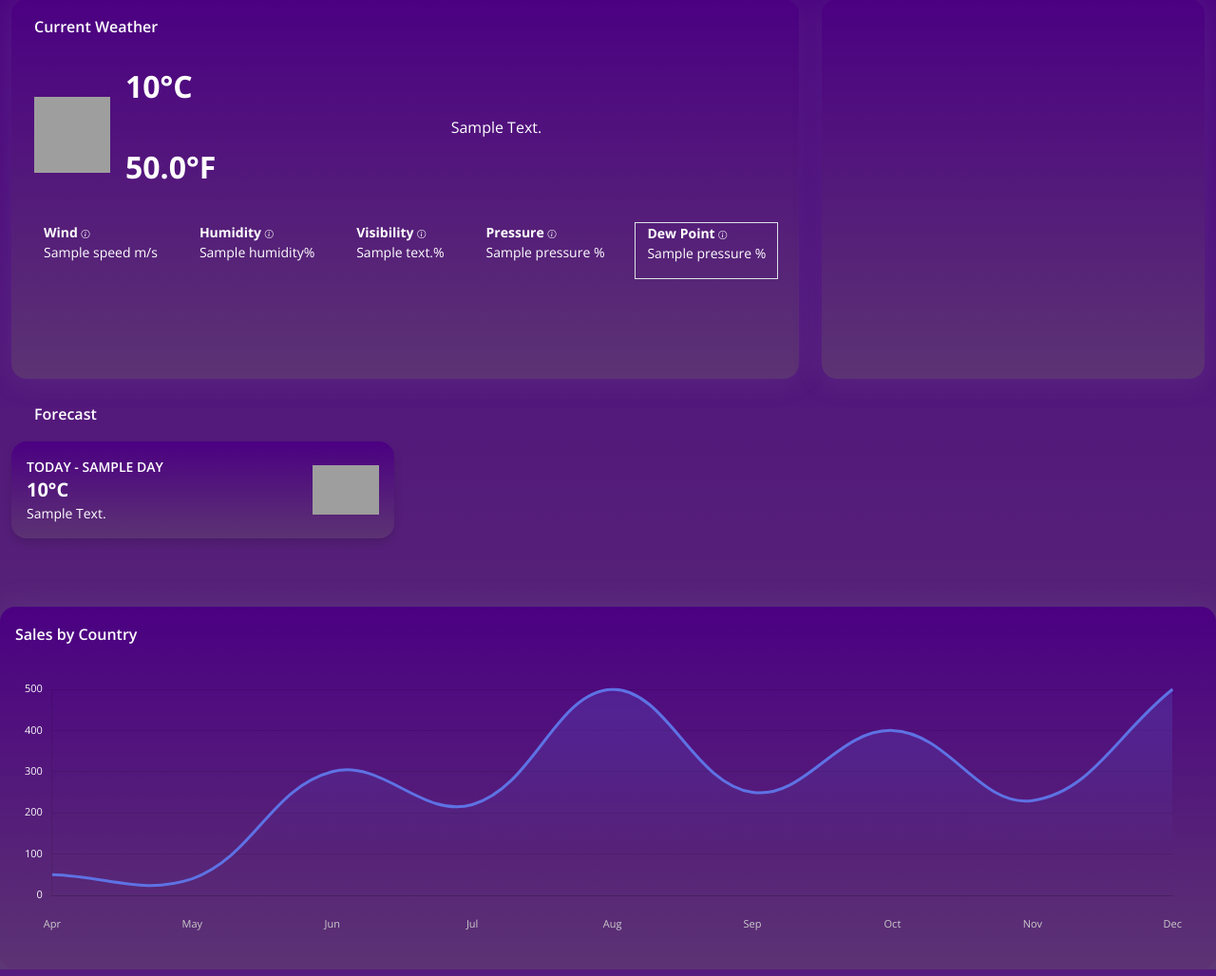
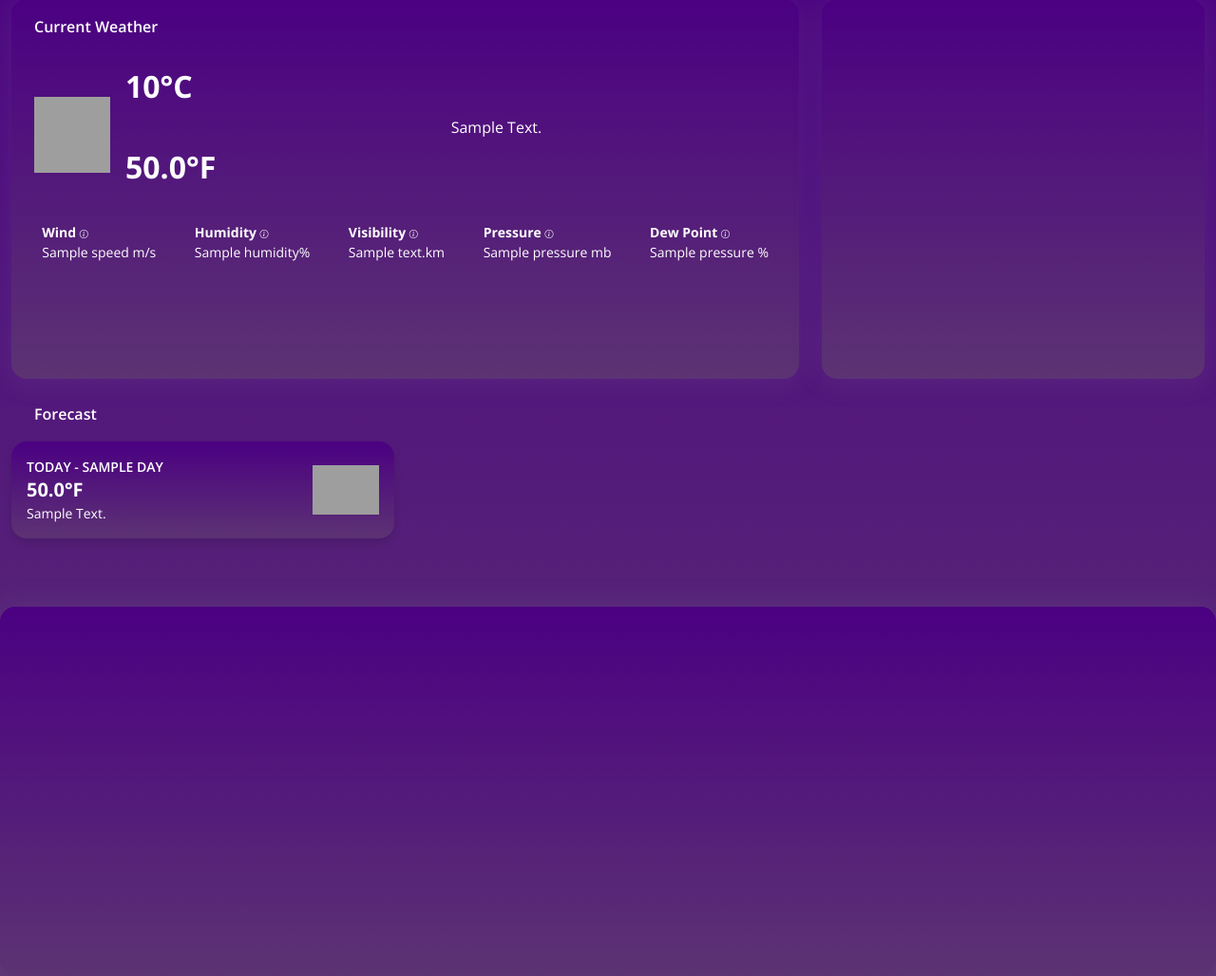
Before and after one commit to AOSEI1001/CS422-Solo-Sprint-1, a Flask app: template templates/dashboard.html in a window 1280 px wide. Shown: the part 106-1134 px from the top of the page at 95% size. Run offline with Flask 3, Linux system fonts and the light colour scheme; the template is opened without the code that fills it: most values are stand-ins (such as "Sample title", 1, 10 or a date in 2020); some libraries are stand-ins or nearby versions; grey boxes are pictures that could not be loaded.

Commit message:
ui update

```diff
--- a/templates/dashboard.html
+++ b/templates/dashboard.html
@@ -114,15 +114,15 @@
                         </div>
                         <div class="col-auto ">
                           <div class="square-content">
-                            <p class="text-sm"><strong>Visibility <i class="bi bi-info-circle icon-small"><br></i></strong> {{ weather_data.visibility }}%</p>
+                            <p class="text-sm"><strong>Visibility <i class="bi bi-info-circle icon-small"><br></i></strong> {{ weather_data.visibility }}km</p>
                           </div>
                         </div>
                         <div class="col-auto ">
                           <div class="square-content">
-                            <p class="text-sm"><strong>Pressure <i class="bi bi-info-circle icon-small"><br></i></strong> {{ weather_data.main.pressure }} %</p>
+                            <p class="text-sm"><strong>Pressure <i class="bi bi-info-circle icon-small"><br></i></strong> {{ weather_data.main.pressure }} mb</p>
                           </div>
                         </div>
-                        <div class="col-auto border">
+                        <div class="col-auto">
                           <div class="square-content">
                             <p class="text-sm"><strong>Dew Point <i class="bi bi-info-circle icon-small"><br></i></strong> {{ weather_data.main.pressure }} %</p>
                           </div>
@@ -156,7 +156,7 @@
                   <div class="d-flex align-items-center">
                     <div>
                       <p class="text-sm mb-0 text-uppercase font-weight-bold">Today - {{ day.day }}</p>
-                      <h5 class="font-weight-bolder mb-0">{{ day.temp | round }}°C</h5>
+                      <h5 class="font-weight-bolder mb-0">{{ (day.temp * 9/5 + 32) |round}}°F</h5>
                       <p class="mb-0 text-sm text-capitalize">{{ day.description }}</p>
                     </div>
                     <div class="ms-auto">
@@ -172,7 +172,7 @@
                 <div class="card-body p-3 text-center">
                   <p class="text-xs mb-1 text-uppercase font-weight-bold opacity-7">{{ day.day }}</p>
                   <img src="https://openweathermap.org/img/wn/{{ day.icon }}@2x.png" style="width: 40px;" alt="icon">
-                  <h6 class="font-weight-bolder mb-0">{{ day.temp | round }}°C</h6>
+                  <h6 class="font-weight-bolder mb-0">{{ (day.temp * 9/5 + 32) |round }}°F</h6>
                 </div>
               </div>
             </div>
@@ -189,12 +189,12 @@
           <div class="card weather-gradient">
             <div class="pb-0 p-3 ">
               <div class="d-flex justify-content-between">
-                <h6 class="mb-2">Sales by Country</h6>
+                <h6 class="mb-2 text-white"><br></h6>
               </div>
             </div>
             <div class="card-body p-3">
               <div class="chart">
-                <canvas id="chart-line" class="chart-canvas" height="300"></canvas>
+                <canvas id="line-chart" class="chart-canvas" style="min-height:300px"></canvas>
               </div>
             </div>
           </div>
@@ -212,88 +212,83 @@
   <script src="{{ url_for('static', filename='js/plugins/perfect-scrollbar.min.js') }}"></script>
   <script src="{{ url_for('static', filename='js/plugins/smooth-scrollbar.min.js') }}"></script>
   <script src="{{ url_for('static', filename='js/plugins/chartjs.min.js') }}"></script>
+  <!-- Github buttons -->
+  <script async defer src="https://buttons.github.io/buttons.js"></script>
+  <!-- Control Center for Soft Dashboard: parallax effects, scripts for the example pages etc -->
+  <script src="{{ url_for('static', filename='js/argon-dashboard.min.js') }}"></script>
+  <!-- Google Maps API -->
+  <script src="https://maps.googleapis.com/maps/api/js?key={{ google_api_key }}&libraries=places,marker"></script>
+
+  <script src="{{ url_for('static', filename='js/location-modal.js') }}"></script>
+  <script src="{{ url_for('static', filename='js/map.js') }}"></script>
+  <!-- Location Modal Script -->
+  <script id="weather-data" type="application/json">
+    {{ weather_data | tojson }}
+  </script>
+    <script id="forecast-json" type="application/json">
+    {{ forecast_raw_data | tojson }}
+  </script>
+
   <script>
-    var ctx1 = document.getElementById("chart-line").getContext("2d");
 
-    var gradientStroke1 = ctx1.createLinearGradient(0, 230, 0, 50);
+    (function() {
+    const forecast = document.getElementById("forecast-json");
 
-    gradientStroke1.addColorStop(1, 'rgba(94, 114, 228, 0.2)');
-    gradientStroke1.addColorStop(0.2, 'rgba(94, 114, 228, 0.0)');
-    gradientStroke1.addColorStop(0, 'rgba(94, 114, 228, 0)');
-    new Chart(ctx1, {
+    try {
+      const forecastData = JSON.parse(forecast.textContent);
+      const cur24hr = forecastData.list.slice(0, 8);
+
+      const labels = cur24hr.map(item => {
+        const dateObj = new Date(item.dt * 1000);
+
+        return dateObj.getHours() + ":00";
+      });
+
+      const temperatures = cur24hr.map(item => Math.round(item.main.temp))
+      const icons = cur24hr.map(item => {
+            const img = new Image();
+            img.src = `https://openweathermap.org/img/wn/${item.weather[0].icon}.png`;
+            img.width = 30; // Control size
+            img.height = 30;
+            return img;
+        });
+
+      var ctx = document.getElementById('line-chart').getContext("2d");
+
+      new Chart(ctx, {
         type: "line",
         data: {
-        labels: ["Apr", "May", "Jun", "Jul", "Aug", "Sep", "Oct", "Nov", "Dec"],
+          labels: labels,
           datasets: [{
-          label: "Mobile apps",
+            label: 'Temperature (°C)',
+                  data: temperatures,
+                  borderColor: '#5e72e4',
+                  backgroundColor: 'rgba(94, 114, 228, 0.1)',
+                  fill: true,
                   tension: 0.4,
-          borderWidth: 0,
-          pointRadius: 0,
-          borderColor: "#5e72e4",
-          backgroundColor: gradientStroke1,
-          borderWidth: 3,
-          fill: true,
-          data: [50, 40, 300, 220, 500, 250, 400, 230, 500],
-          maxBarThickness: 6
+                  pointRadius: 15,
+                  pointStyle: icons,
+                  pointHoverRadius: 20
 
           }],
         },
         options: {
           responsive: true,
           maintainAspectRatio: false,
-        plugins: {
-          legend: {
-            display: false,
+              plugins: { legend: { display: false } },
+
+              scales: {
+                  y: { beginAtZero: false, grid: { display: false } },
+                  x: { grid: { display: false } }
               }
-        },
-        interaction: {
-          intersect: false,
-          mode: 'index',
-        },
-        scales: {
-          y: {
-            grid: {
-              drawBorder: false,
-              display: true,
-              drawOnChartArea: true,
-              drawTicks: false,
-              borderDash: [5, 5]
-            },
-            ticks: {
-              display: true,
-              padding: 10,
-              color: '#fbfbfb',
-              font: {
-                size: 11,
-                family: "Open Sans",
-                style: 'normal',
-                lineHeight: 2
-              },
             }
-          },
-          x: {
-            grid: {
-              drawBorder: false,
-              display: false,
-              drawOnChartArea: false,
-              drawTicks: false,
-              borderDash: [5, 5]
-            },
-            ticks: {
-              display: true,
-              color: '#ccc',
-              padding: 20,
-              font: {
-                size: 11,
-                family: "Open Sans",
-                style: 'normal',
-                lineHeight: 2
-              },
+      });
     }
-          },
-        },
-      },
-    });
+    catch(e){
+      console.error("chart error", e.message);
+    }
+   })();
+
   </script>
   <script>
     var win = navigator.platform.indexOf('Win') > -1;
@@ -304,18 +299,7 @@
       Scrollbar.init(document.querySelector('#sidenav-scrollbar'), options);
     }
   </script>
-  <!-- Github buttons -->
-  <script async defer src="https://buttons.github.io/buttons.js"></script>
-  <!-- Control Center for Soft Dashboard: parallax effects, scripts for the example pages etc -->
-  <script src="{{ url_for('static', filename='js/argon-dashboard.min.js') }}"></script>
-  <!-- Google Maps API -->
-  <script src="https://maps.googleapis.com/maps/api/js?key={{ google_api_key }}&libraries=places,marker"></script>
-  <!-- Location Modal Script -->
-  <script id="weather-data" type="application/json">
-    {{ weather_data | tojson }}
-  </script>
-  <script src="{{ url_for('static', filename='js/location-modal.js') }}"></script>
-  <script src="{{ url_for('static', filename='js/map.js') }}"></script>
+
 
 </body>
 
```
Also changed, not shown: views.py (+26 -23 lines). Lines whose indentation alone changed are shown as unchanged.
